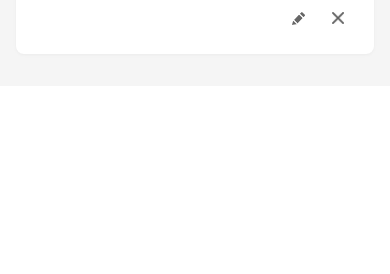
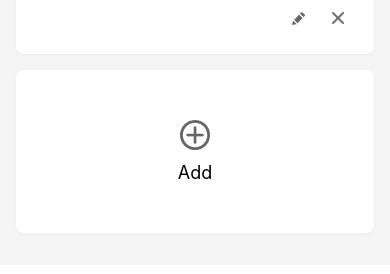
Before and after one commit to furry-friends/react-native, a React Native app: screen / in a window 390 px wide. Shown: the part 502-776 px from the top of the page. Built offline with nearby package versions, Linux system fonts and the light colour scheme.

Commit message:
Create AddCatButton

```diff
--- /dev/null
+++ b/src/components/AddCatButton/AddCatButton.styles.ts
@@ -0,0 +1,24 @@
+import {StyleSheet} from 'react-native';
+import catCardStyles from '../CatCard/CatCard.styles';
+
+const styles = StyleSheet.create({
+  container: {
+    ...catCardStyles.container,
+    justifyContent: 'center',
+    flexDirection: 'column',
+    alignItems: 'center',
+    paddingVertical: 50,
+  },
+
+  icon: {
+    width: 30,
+    height: 30,
+  },
+
+  text: {
+    marginTop: 12,
+    fontSize: 18,
+  },
+});
+
+export default styles;
--- /dev/null
+++ b/src/components/AddCatButton/AddCatButton.tsx
@@ -0,0 +1,22 @@
+import React from 'react';
+
+import {Image, Text, TouchableOpacity, View} from 'react-native';
+import {icons} from '../../assets';
+import styles from './AddCatButton.styles';
+
+interface AddCatButtonProps {
+  onPress: () => void;
+}
+
+const AddCatButton: React.FC<AddCatButtonProps> = ({onPress}): JSX.Element => {
+  return (
+    <TouchableOpacity onPress={onPress}>
+      <View style={styles.container}>
+        <Image source={icons.add} resizeMode="contain" style={styles.icon} />
+        <Text style={styles.text}>Add</Text>
+      </View>
+    </TouchableOpacity>
+  );
+};
+
+export default AddCatButton;
--- a/src/screens/ListScreen/ListScreen.tsx
+++ b/src/screens/ListScreen/ListScreen.tsx
@@ -3,6 +3,7 @@ import {ScrollView, View} from 'react-native';
 import CatCard from '../../components/CatCard/CatCard';
 
 import styles from './ListScreen.styles';
+import AddCatButton from '../../components/AddCatButton/AddCatButton';
 
 interface ListScreenProps {}
 
@@ -13,6 +14,7 @@ const ListScreen: React.FC<ListScreenProps> = (): JSX.Element => {
         <CatCard />
         <CatCard />
         <CatCard />
+        <AddCatButton onPress={(): void => {}} />
       </View>
     </ScrollView>
   );
```
